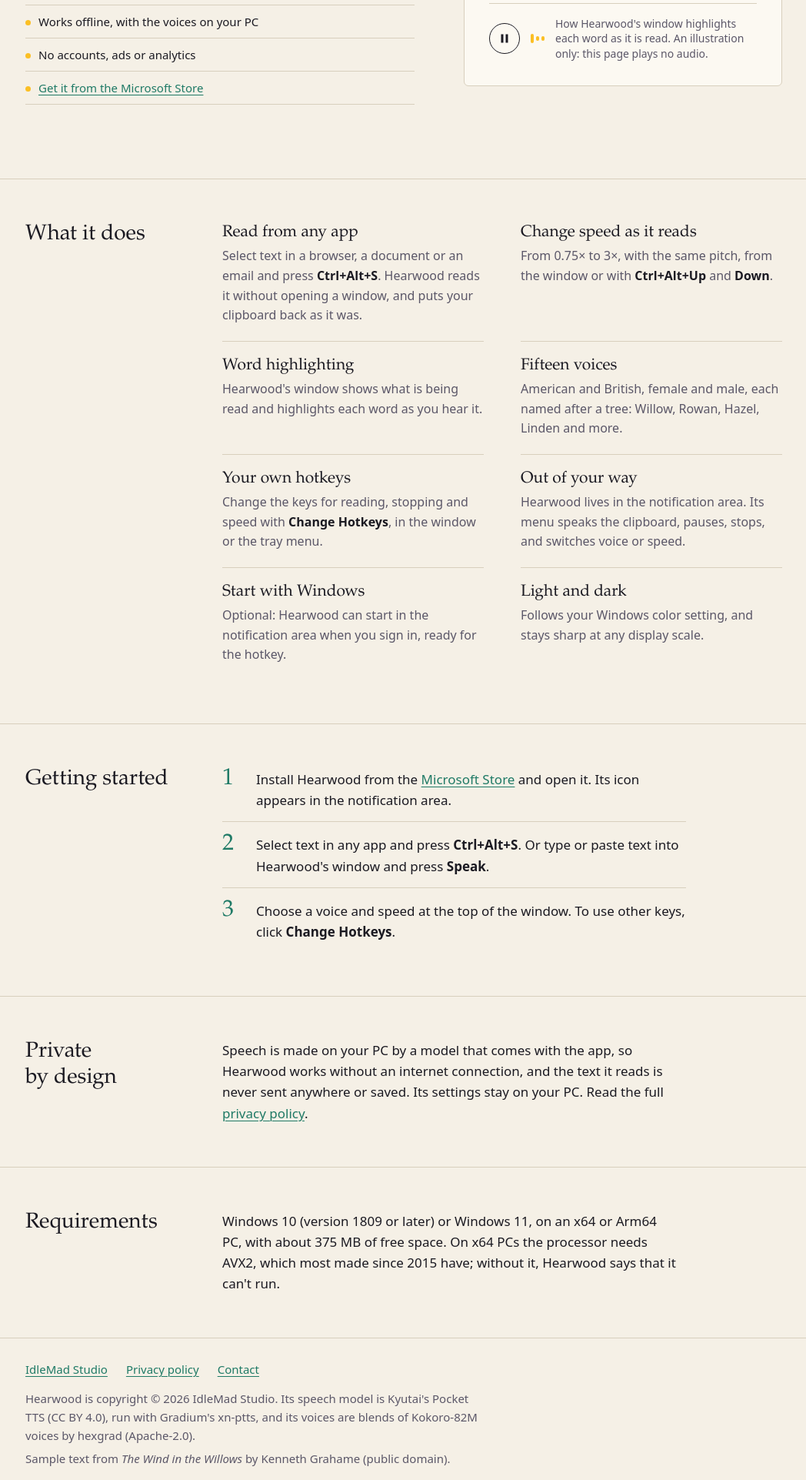
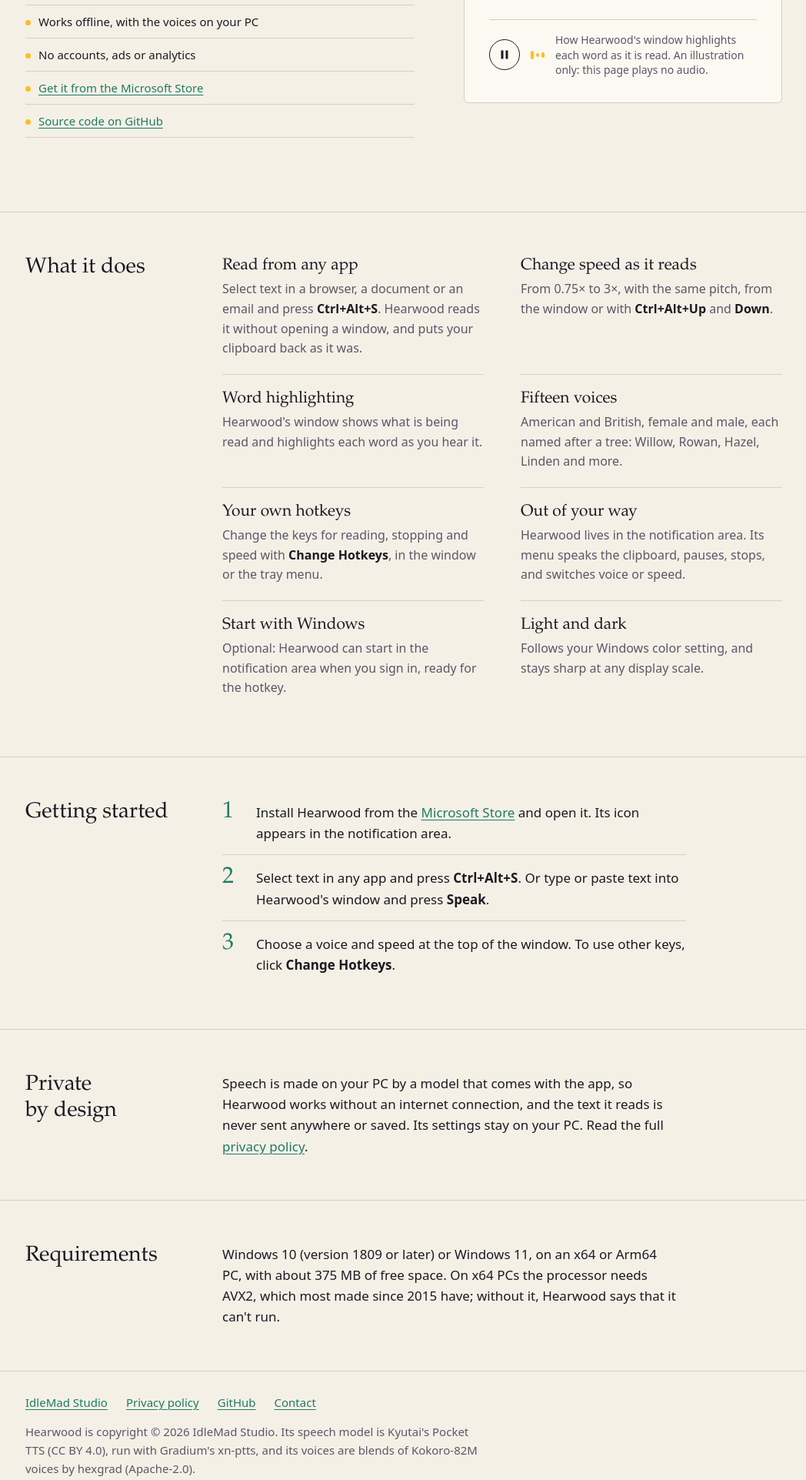
Before and after one commit to IdleMad-Studio/idlemadstudio.com, a plain HTML site: page hearwood/index.html in a window 1280 px wide. Shown: the part 600-2523 px from the top of the page at 77% size, without its empty margins (115-1163 px from the left). Drawn offline with Linux system fonts and the light colour scheme.

Commit message:
Link Hearwood page to its GitHub repository
Co-Authored-By: Claude Opus 5.5 <noreply@anthropic.com>

```diff
--- a/hearwood/index.html
+++ b/hearwood/index.html
@@ -42,6 +42,7 @@
       <li>Works offline, with the voices on your PC</li>
       <li>No accounts, ads or analytics</li>
       <li><a href="https://apps.microsoft.com/detail/9MZK2P2C2SWG">Get it from the Microsoft Store</a></li>
+      <li><a href="https://github.com/IdleMad-Studio/Hearwood">Source code on GitHub</a></li>
     </ul>
   </div>
 
@@ -138,6 +139,7 @@
   <nav aria-label="Site">
     <a href="../">IdleMad Studio</a>
     <a href="privacy-policy.html">Privacy policy</a>
+    <a href="https://github.com/IdleMad-Studio/Hearwood">GitHub</a>
     <a href="mailto:contact@idlemadstudio.com">Contact</a>
   </nav>
   <p>Hearwood is copyright © 2026 IdleMad Studio. Its speech model is Kyutai's Pocket TTS (CC BY 4.0),
```
